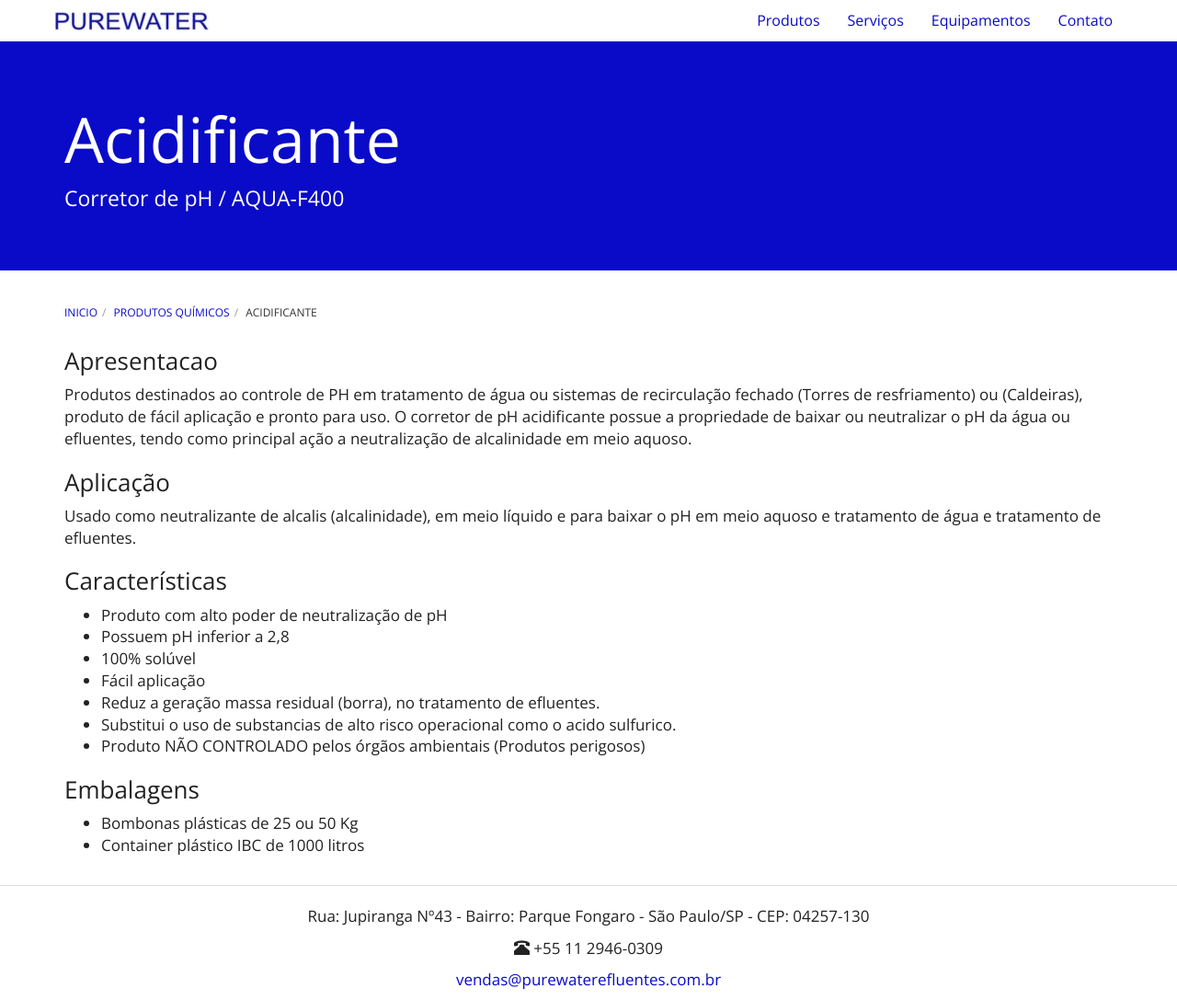
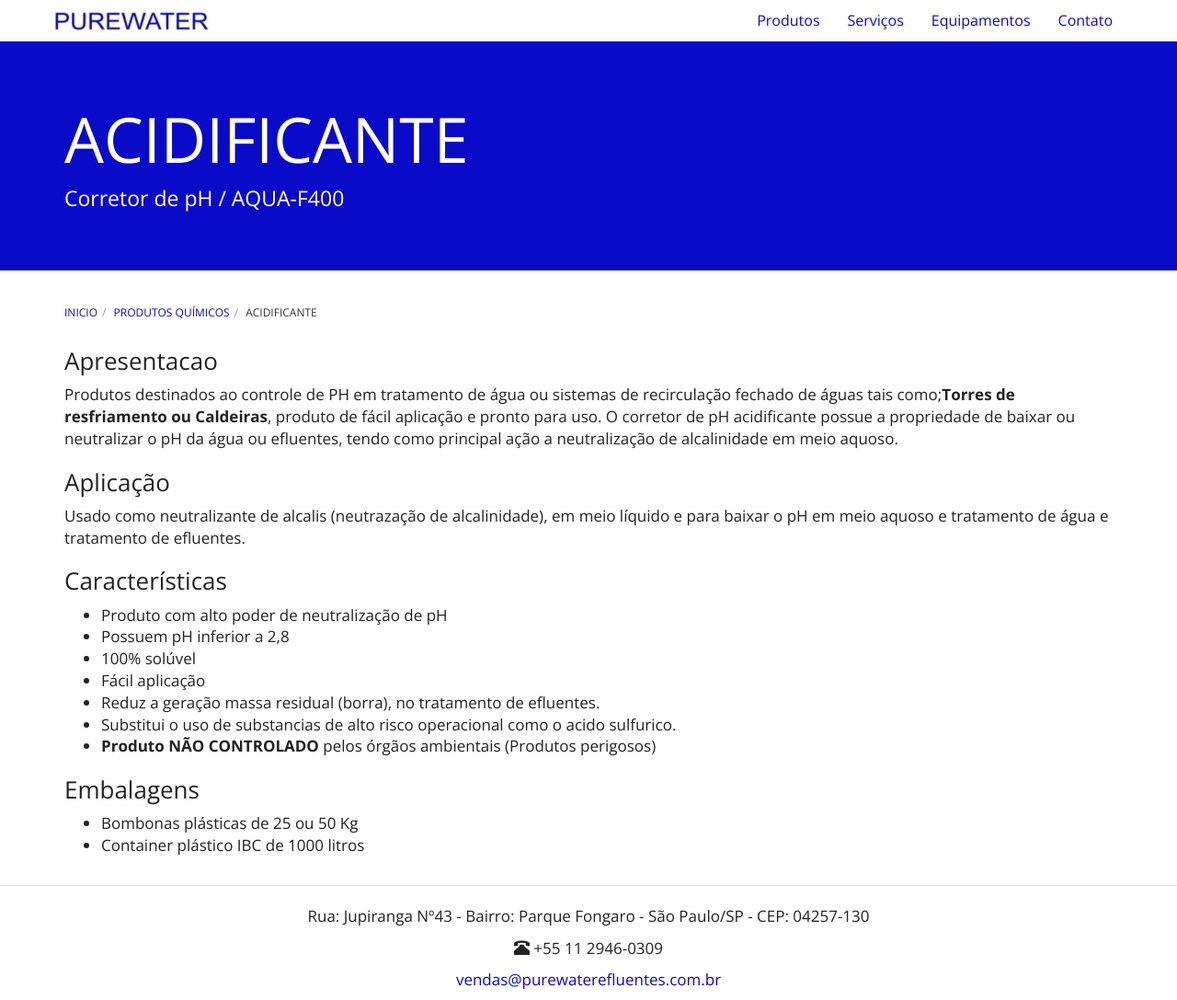
Before and after one commit to purewaterefluentes/purewaterefluentes.github.io, a Jekyll site: the page built from produtos/acidificante.md, in a window 1280 px wide and 1087 px high. Shown: the whole window at 92% size. Built offline with Jekyll 4.4.1, drawn with Linux system fonts in a browser that asks for light colours; nearby versions of some CDN libraries; library files that are not in the unit come from our copies.

Commit message:
Update acidificante.md

```diff
--- a/produtos/acidificante.md
+++ b/produtos/acidificante.md
@@ -1,18 +1,18 @@
 ---
 layout: default
 pageTitle: Acidificante
-title: Acidificante
+title: ACIDIFICANTE
 subtitle: Corretor de pH / AQUA-F400
 ---
 
 ### Apresentacao
 
-Produtos destinados ao controle de PH em tratamento de água ou sistemas de recirculação fechado (Torres de resfriamento) ou (Caldeiras), produto de fácil aplicação e pronto para uso.
+Produtos destinados ao controle de PH em tratamento de água ou sistemas de recirculação fechado de águas tais como;**Torres de resfriamento ou Caldeiras**, produto de fácil aplicação e pronto para uso.
 O corretor de pH acidificante possue a propriedade de baixar ou neutralizar o pH da água ou efluentes, tendo como principal ação a neutralização de alcalinidade em meio aquoso.
 
 ### Aplicação
 
-Usado como neutralizante de alcalis (alcalinidade), em meio líquido e para baixar o pH em meio aquoso e tratamento de água e tratamento de efluentes.
+Usado como neutralizante de alcalis (neutrazação de alcalinidade), em meio líquido e para baixar o pH em meio aquoso e tratamento de água e tratamento de efluentes.
 
 ### Características
 
@@ -22,7 +22,7 @@
 - Fácil aplicação
 - Reduz a geração massa residual (borra), no tratamento de efluentes.
 - Substitui o uso de substancias de alto risco operacional como o acido sulfurico.
-- Produto NÃO CONTROLADO pelos órgãos ambientais (Produtos perigosos)
+- **Produto NÃO CONTROLADO** pelos órgãos ambientais (Produtos perigosos)
 
 ### Embalagens
 
```
